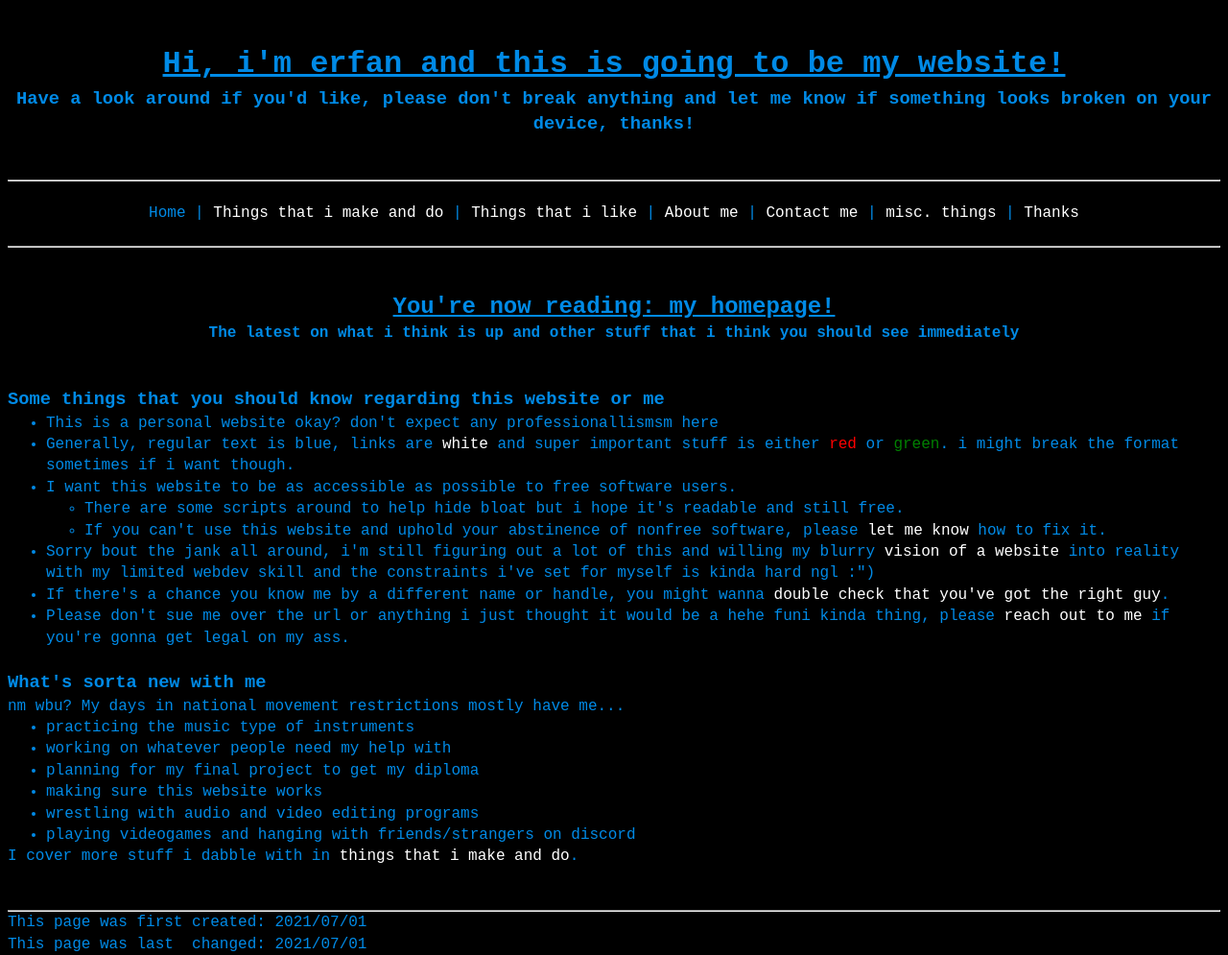
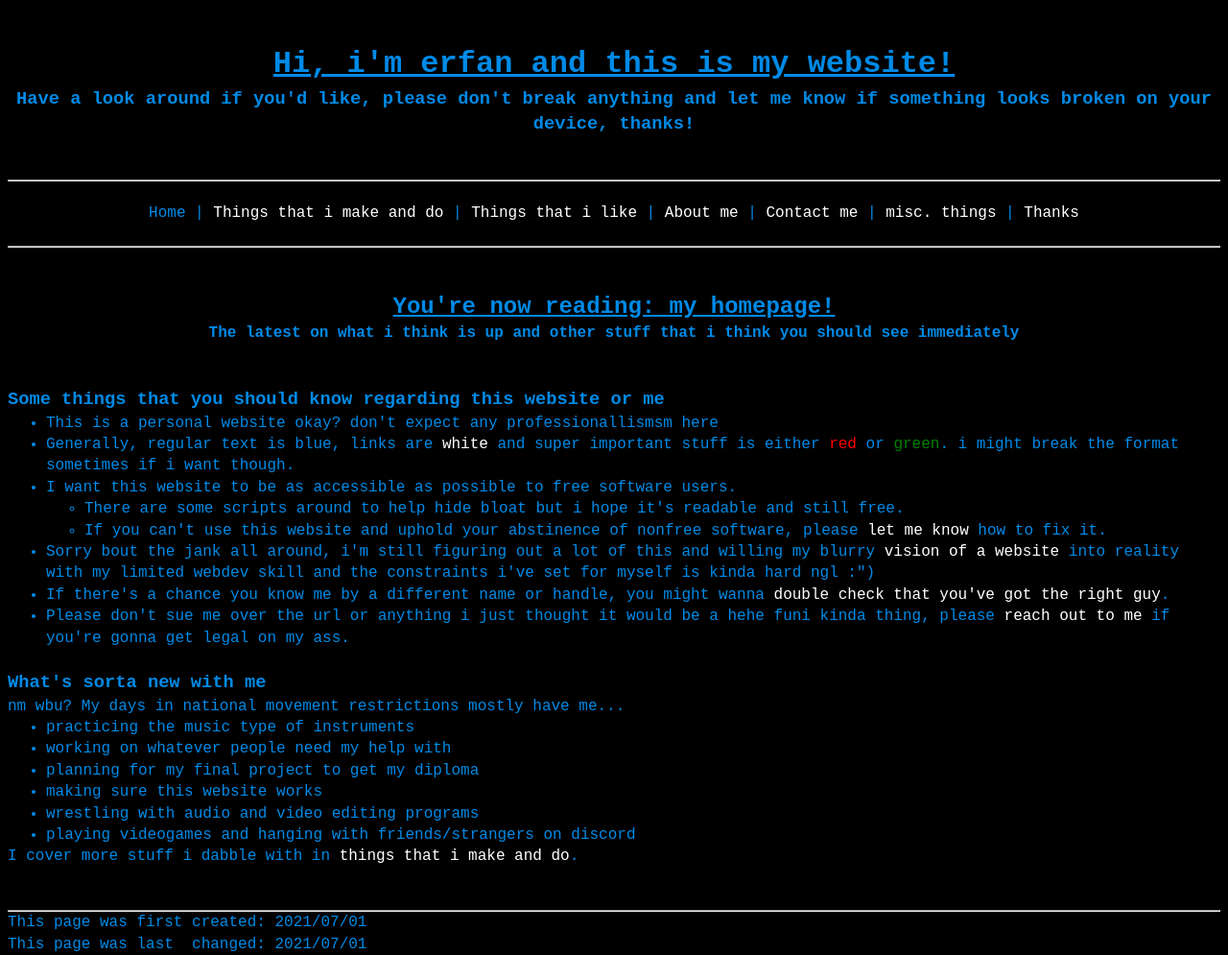
Before and after one commit to a-erfan-aa/a-erfan-aa.github.io, a Jekyll site: the page built from index.html, in a window 1280 px wide. Shown: the whole page at 96% size. Built offline with Jekyll 4.4.1, drawn with Linux system fonts in a browser that asks for light colours.

Commit message:
Update default.html

```diff
--- a/_layouts/default.html
+++ b/_layouts/default.html
@@ -15,7 +15,7 @@
 
 <!-- banner sorta top of the page-->
 <div>
-	<h1 style="text-align: center;"><u>Hi, i'm erfan and this is going to be my website!</u></h1>
+	<h1 style="text-align: center;"><u>Hi, i'm erfan and this is my website!</u></h1>
 	<h3 style="text-align: center;">Have a look around if you'd like, please don't break anything and let me know if something looks broken on your device, thanks!</h3>
 </div>
 
```
